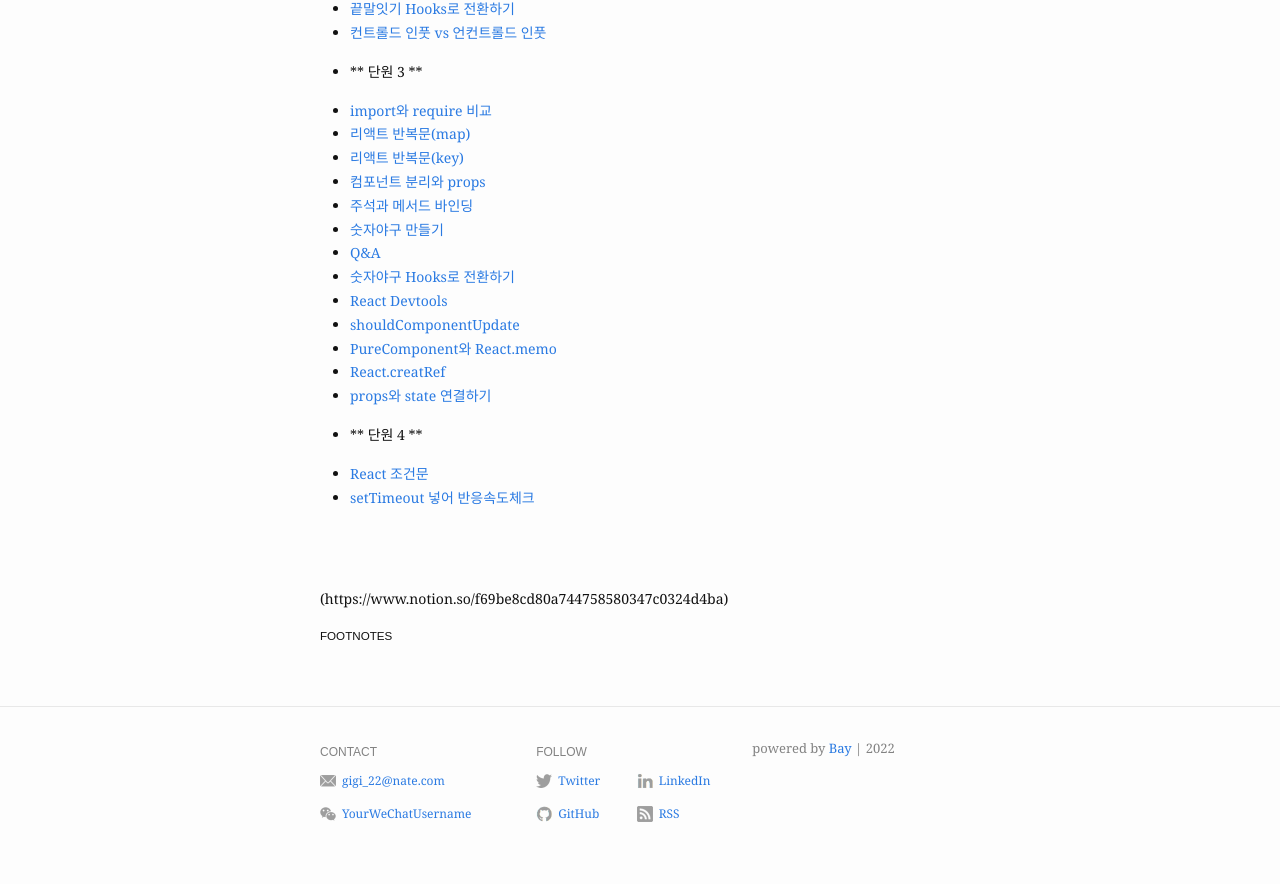
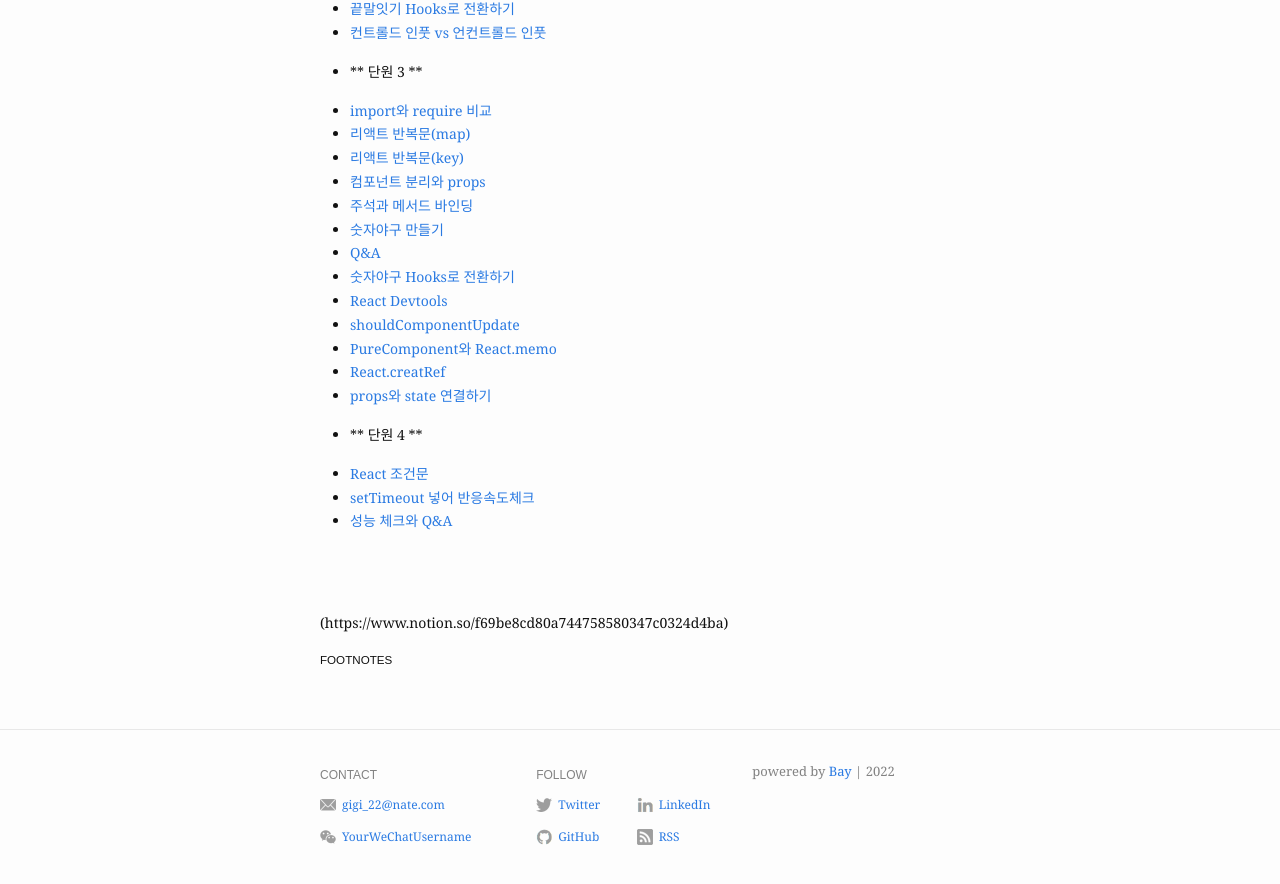
Before and after one commit to dorongkim/dorongkim.github.io, a Jekyll site: the page built from _posts/2022-10-31-React.md, in a window 1280 px wide and 900 px high, scrolled down 819 px. Shown: the top 884 px of the window. Built offline with Jekyll 4.4.1, drawn with Linux system fonts in a browser that asks for light colours.

Commit message:
성능 체크와 Q&A

```diff
--- a/_posts/2022-10-31-React.md
+++ b/_posts/2022-10-31-React.md
@@ -55,6 +55,8 @@ blurb: "React"
 
 - [React 조건문][link_react_web_28]
 - [setTimeout 넣어 반응속도체크][link_react_web_29]
+- [성능 체크와 Q&A][link_react_web_30]
+
 
 <br />
 <br />
```
Also changed, not shown: other parts of _posts/2022-10-31-React.md (+1 -0 lines).
